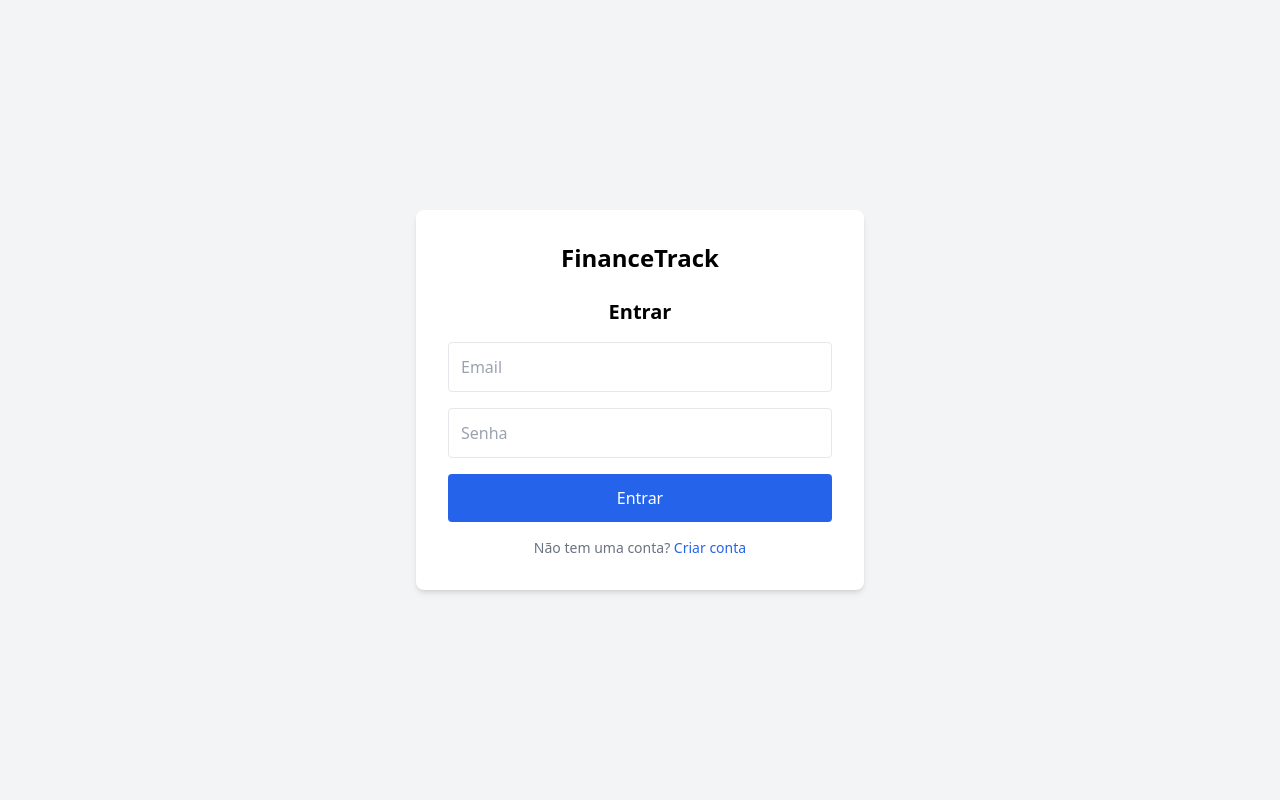
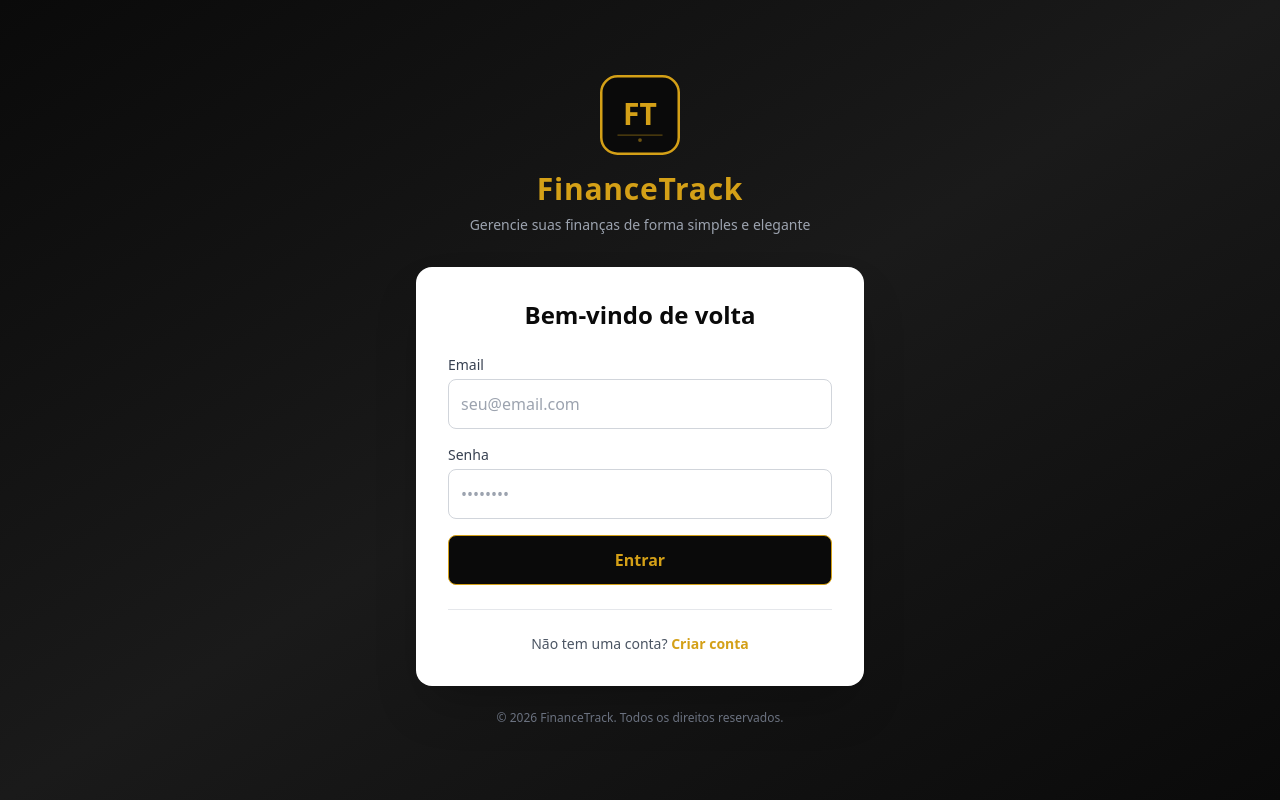
Before and after one commit to LuizGSN/FinanceTrack, a React (Vite) app in the folder frontend/: page / in a window 1280 px wide. Built offline with nearby package versions, Linux system fonts and the light colour scheme; no server answers; the HTML template or start-up script is replaced by a standard one.

Commit message:
feat: redesign login page with FT logo and brand color palette

```diff
--- a/frontend/src/pages/LoginPage.jsx
+++ b/frontend/src/pages/LoginPage.jsx
@@ -1,5 +1,6 @@
 import { useState } from 'react';
 import { login, register } from '../api';
+import Logo from '../components/Logo';
 
 export default function LoginPage({ onLogin }) {
   const [isRegister, setIsRegister] = useState(false);
@@ -29,61 +30,101 @@ export default function LoginPage({ onLogin }) {
   }
 
   return (
-    <div className="min-h-screen flex items-center justify-center bg-gray-100">
-      <div className="bg-white p-8 rounded-lg shadow-md w-full max-w-md">
-        <h1 className="text-2xl font-bold text-center mb-6">FinanceTrack</h1>
-        <h2 className="text-xl font-semibold text-center mb-4">
-          {isRegister ? 'Criar conta' : 'Entrar'}
+    <div className="min-h-screen flex items-center justify-center bg-gradient-to-br from-[#0A0A0A] via-[#1a1a1a] to-[#0A0A0A] p-4">
+      <div className="w-full max-w-md">
+        {/* Logo e título */}
+        <div className="text-center mb-8">
+          <div className="flex justify-center mb-4">
+            <Logo size={80} />
+          </div>
+          <h1 className="text-3xl font-bold text-[#D4A017] tracking-wide">FinanceTrack</h1>
+          <p className="text-gray-400 mt-2 text-sm">Gerencie suas finanças de forma simples e elegante</p>
+        </div>
+
+        {/* Card do formulário */}
+        <div className="bg-white rounded-2xl shadow-2xl p-8">
+          <h2 className="text-2xl font-bold text-[#0A0A0A] text-center mb-6">
+            {isRegister ? 'Criar conta' : 'Bem-vindo de volta'}
           </h2>
 
-        {error && <p className="bg-red-50 text-red-600 p-3 rounded mb-4 text-sm">{error}</p>}
+          {error && (
+            <div className="bg-red-50 border border-red-200 text-red-600 p-3 rounded-lg mb-4 text-sm">
+              {error}
+            </div>
+          )}
 
           <form onSubmit={handleSubmit} className="space-y-4">
             {isRegister && (
+              <div>
+                <label className="block text-sm font-medium text-gray-700 mb-1">Nome</label>
                 <input
                   type="text"
-              placeholder="Nome"
+                  placeholder="Seu nome"
                   value={name}
                   onChange={(e) => setName(e.target.value)}
-              className="w-full p-3 border rounded focus:outline-none focus:ring-2 focus:ring-blue-500"
+                  className="w-full p-3 border border-gray-300 rounded-lg focus:outline-none focus:ring-2 focus:ring-[#D4A017] focus:border-transparent transition-all"
                   required
                 />
+              </div>
             )}
+            <div>
+              <label className="block text-sm font-medium text-gray-700 mb-1">Email</label>
               <input
                 type="email"
-            placeholder="Email"
+                placeholder="seu@email.com"
                 value={email}
                 onChange={(e) => setEmail(e.target.value)}
-            className="w-full p-3 border rounded focus:outline-none focus:ring-2 focus:ring-blue-500"
+                className="w-full p-3 border border-gray-300 rounded-lg focus:outline-none focus:ring-2 focus:ring-[#D4A017] focus:border-transparent transition-all"
                 required
               />
+            </div>
+            <div>
+              <label className="block text-sm font-medium text-gray-700 mb-1">Senha</label>
               <input
                 type="password"
-            placeholder="Senha"
+                placeholder="••••••••"
                 value={password}
                 onChange={(e) => setPassword(e.target.value)}
-            className="w-full p-3 border rounded focus:outline-none focus:ring-2 focus:ring-blue-500"
+                className="w-full p-3 border border-gray-300 rounded-lg focus:outline-none focus:ring-2 focus:ring-[#D4A017] focus:border-transparent transition-all"
                 required
+                minLength="6"
               />
+            </div>
             <button
               type="submit"
               disabled={loading}
-            className="w-full bg-blue-600 text-white p-3 rounded hover:bg-blue-700 disabled:opacity-50"
+              className="w-full bg-[#0A0A0A] text-[#D4A017] font-semibold p-3 rounded-lg hover:bg-[#1a1a1a] disabled:opacity-50 transition-all border border-[#D4A017] hover:shadow-lg"
             >
-            {loading ? 'Carregando...' : isRegister ? 'Criar conta' : 'Entrar'}
+              {loading ? (
+                <span className="flex items-center justify-center gap-2">
+                  <svg className="animate-spin h-5 w-5" viewBox="0 0 24 24">
+                    <circle className="opacity-25" cx="12" cy="12" r="10" stroke="currentColor" strokeWidth="4" fill="none" />
+                    <path className="opacity-75" fill="currentColor" d="M4 12a8 8 0 018-8V0C5.373 0 0 5.373 0 12h4zm2 5.291A7.962 7.962 0 014 12H0c0 3.042 1.135 5.824 3 7.938l3-2.647z" />
+                  </svg>
+                  Carregando...
+                </span>
+              ) : isRegister ? 'Criar conta' : 'Entrar'}
             </button>
           </form>
 
-        <p className="text-center text-gray-500 text-sm mt-4">
+          <div className="mt-6 pt-6 border-t border-gray-200">
+            <p className="text-center text-gray-600 text-sm">
               {isRegister ? 'Já tem uma conta?' : 'Não tem uma conta?'}{' '}
               <button
                 onClick={() => setIsRegister(!isRegister)}
-            className="text-blue-600 hover:underline"
+                className="text-[#D4A017] font-semibold hover:underline transition-all"
               >
                 {isRegister ? 'Entrar' : 'Criar conta'}
               </button>
             </p>
           </div>
         </div>
+
+        {/* Footer */}
+        <p className="text-center text-gray-500 text-xs mt-6">
+          © 2026 FinanceTrack. Todos os direitos reservados.
+        </p>
+      </div>
+    </div>
   );
 }
```
Lines whose indentation alone changed are shown as unchanged.
